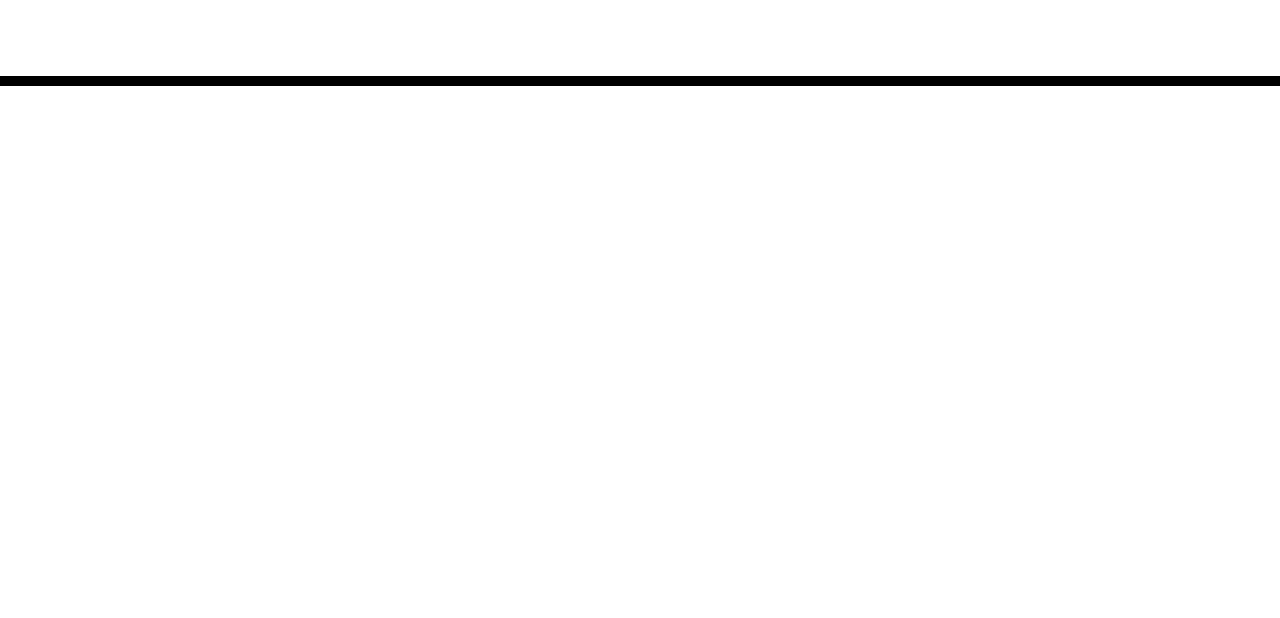
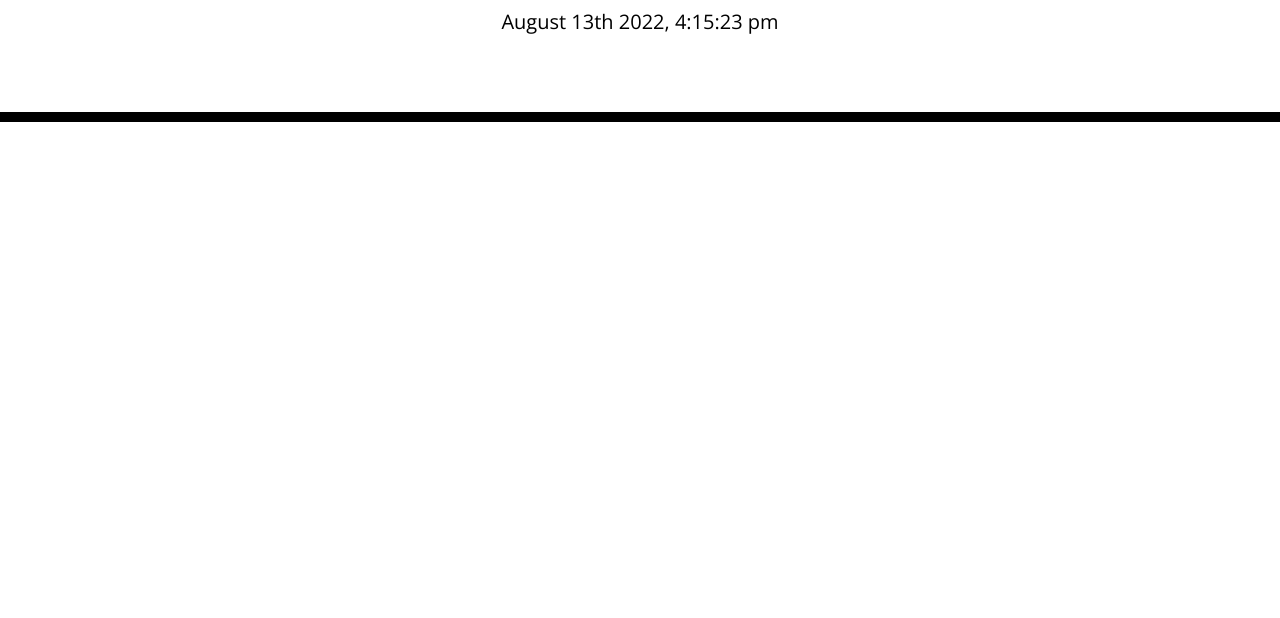
Before and after one commit to banjosquash/workday-scheduler, a plain HTML site: page index.html in a window 1280 px wide. Shown: the part 182-800 px from the top of the page. Drawn offline with nearby package versions, Linux system fonts and the light colour scheme; files that its build step writes are made by us from their sources.

Commit message:
added current date and time

```diff
--- /dev/null
+++ b/Assets/js/script.js
@@ -0,0 +1,3 @@
+//current date and time
+var todaysDate = moment().format('MMMM Do YYYY, h:mm:ss a');
+$("#currentDay").html(todaysDate);
--- a/index.html
+++ b/index.html
@@ -18,7 +18,7 @@
       href="https://fonts.googleapis.com/css?family=Open+Sans&display=swap"
       rel="stylesheet"
     />
-    <link rel="stylesheet" href="style.css" />
+    <link rel="stylesheet" href="./Assets/style.css" />
     <title>Work Day Scheduler</title>
   </head>
 
@@ -34,5 +34,6 @@
 
     <script src="https://code.jquery.com/jquery-3.4.1.min.js"></script>
     <script src="https://cdnjs.cloudflare.com/ajax/libs/moment.js/2.24.0/moment.min.js"></script>
+    <script src="./Assets/js/script.js"></script>
   </body>
 </html>
```
Also changed, not shown: Assets/05-third-party-apis-homework-demo.gif (deleted).
